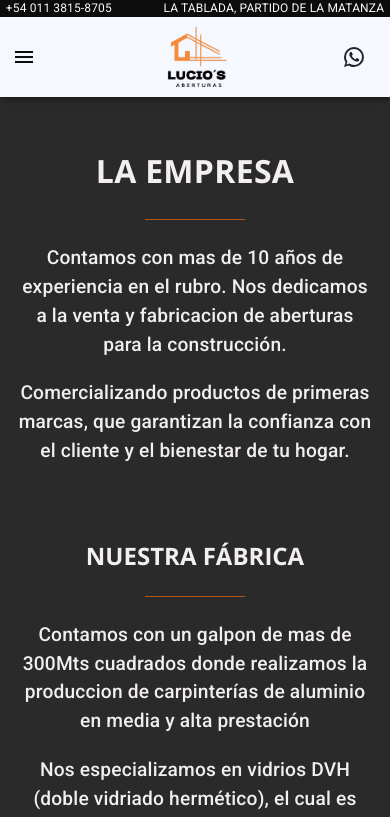
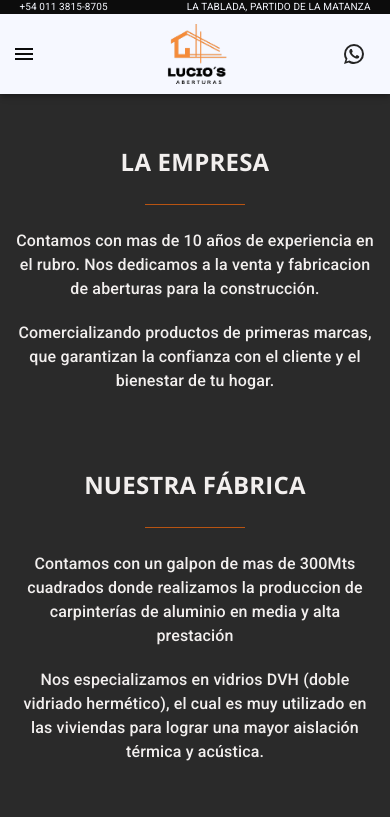
Before and after one commit to FacuBitz/Aberturas, a React (Vite) app: page /empresa in a window 390 px wide. Shown: the top 817 px of the page. Built offline with nearby package versions, Linux system fonts and the light colour scheme.

Commit message:
responsive changes

```diff
--- a/src/App.css
+++ b/src/App.css
@@ -46,11 +46,6 @@ main {
 }
 /* Fin del overlay */
 
-/* BG-Color al Menu List */
-/* .MuiList-root {
-  background-color: #f6f8ff;
-} */
-
 /* Dropwdown para el menu del navbar */
 .dropdown {
   position: relative;
@@ -79,9 +74,9 @@ main {
 
 /* Classes for item rendering */
 .img {
-  /* estaba con max-width */
   width: 100%;
   max-width: 2500px;
+  min-width: 260px;
   height: auto;
 }
 .white-space {
--- a/src/components/Empresa.jsx
+++ b/src/components/Empresa.jsx
@@ -22,7 +22,9 @@ const Empresa = () => {
         component="h1"
         fontWeight="700"
         color="secondary.contrastText"
-        fontSize="2rem"
+        sx={{
+          fontSize: { xs: "1.5rem", md: "1.8rem", lg: "2rem" },
+        }}
         fontFamily="Open Sans"
       >
         LA EMPRESA
@@ -33,7 +35,9 @@ const Empresa = () => {
           fontWeight="500"
           color="secondary.contrastText"
           textAlign="center"
-          fontSize="1.2rem"
+          sx={{
+            fontSize: { xs: "1rem", sm: "1.2rem" },
+          }}
           paddingBottom="20px"
         >
           Contamos con mas de 10 años de experiencia en el rubro. Nos dedicamos
@@ -43,7 +47,9 @@ const Empresa = () => {
           fontWeight="500"
           color="secondary.contrastText"
           textAlign="center"
-          fontSize="1.2rem"
+          sx={{
+            fontSize: { xs: "1rem", sm: "1.2rem" },
+          }}
         >
           Comercializando productos de primeras marcas, que garantizan la
           confianza con el cliente y el bienestar de tu hogar.
@@ -53,7 +59,9 @@ const Empresa = () => {
         component="h2"
         fontWeight="700"
         color="secondary.contrastText"
-        variant="h5"
+        sx={{
+          fontSize: { xs: "1.5rem" },
+        }}
         marginTop="50px"
         fontFamily="Open Sans"
       >
@@ -65,7 +73,9 @@ const Empresa = () => {
           fontWeight="500"
           color="secondary.contrastText"
           textAlign="center"
-          fontSize="1.2rem"
+          sx={{
+            fontSize: { xs: "1rem", sm: "1.2rem" },
+          }}
           paddingBottom="20px"
         >
           Contamos con un galpon de mas de 300Mts cuadrados donde realizamos la
@@ -75,7 +85,9 @@ const Empresa = () => {
           fontWeight="500"
           color="secondary.contrastText"
           textAlign="center"
-          fontSize="1.2rem"
+          sx={{
+            fontSize: { xs: "1rem", sm: "1.2rem" },
+          }}
           marginBottom="50px"
         >
           Nos especializamos en vidrios DVH (doble vidriado hermético), el cual
--- a/src/components/Home.jsx
+++ b/src/components/Home.jsx
@@ -70,12 +70,15 @@ export default function Home() {
       <Stack component="section" alignItems="center" maxWidth="xl">
         <Typography
           fontFamily="Open Sans"
-          fontSize="2rem"
+          sx={{
+            fontSize: { xs: "1.2rem", sm: "1.5rem", md: "1.8rem", lg: "2rem" },
+            paddingTop: { xs: "50px", md: "90px" },
+          }}
           fontWeight="700"
-          paddingTop="90px"
           marginBottom="60px"
           component="h1"
           color="secondary.light"
+          align="center"
         >
           ¡TRABAJAMOS CON LOS MEJORES!
         </Typography>
--- a/src/components/NavBar.jsx
+++ b/src/components/NavBar.jsx
@@ -329,7 +329,7 @@ function NavBar(props) {
                 <Typography
                   color="primary"
                   variant="body2"
-                  sx={{ fontSize: { xs: "12px", lg: "14px" } }}
+                  sx={{ fontSize: { xs: "10px", br400: "12px", lg: "14px" } }}
                 >
                   +54 011 3815-8705
                 </Typography>
@@ -339,7 +339,7 @@ function NavBar(props) {
               <Typography
                 color="primary"
                 variant="body2"
-                sx={{ fontSize: { xs: "12px", lg: "14px" } }}
+                sx={{ fontSize: { xs: "10px", br400: "12px", lg: "14px" } }}
               >
                 LA TABLADA, PARTIDO DE LA MATANZA
               </Typography>
```
